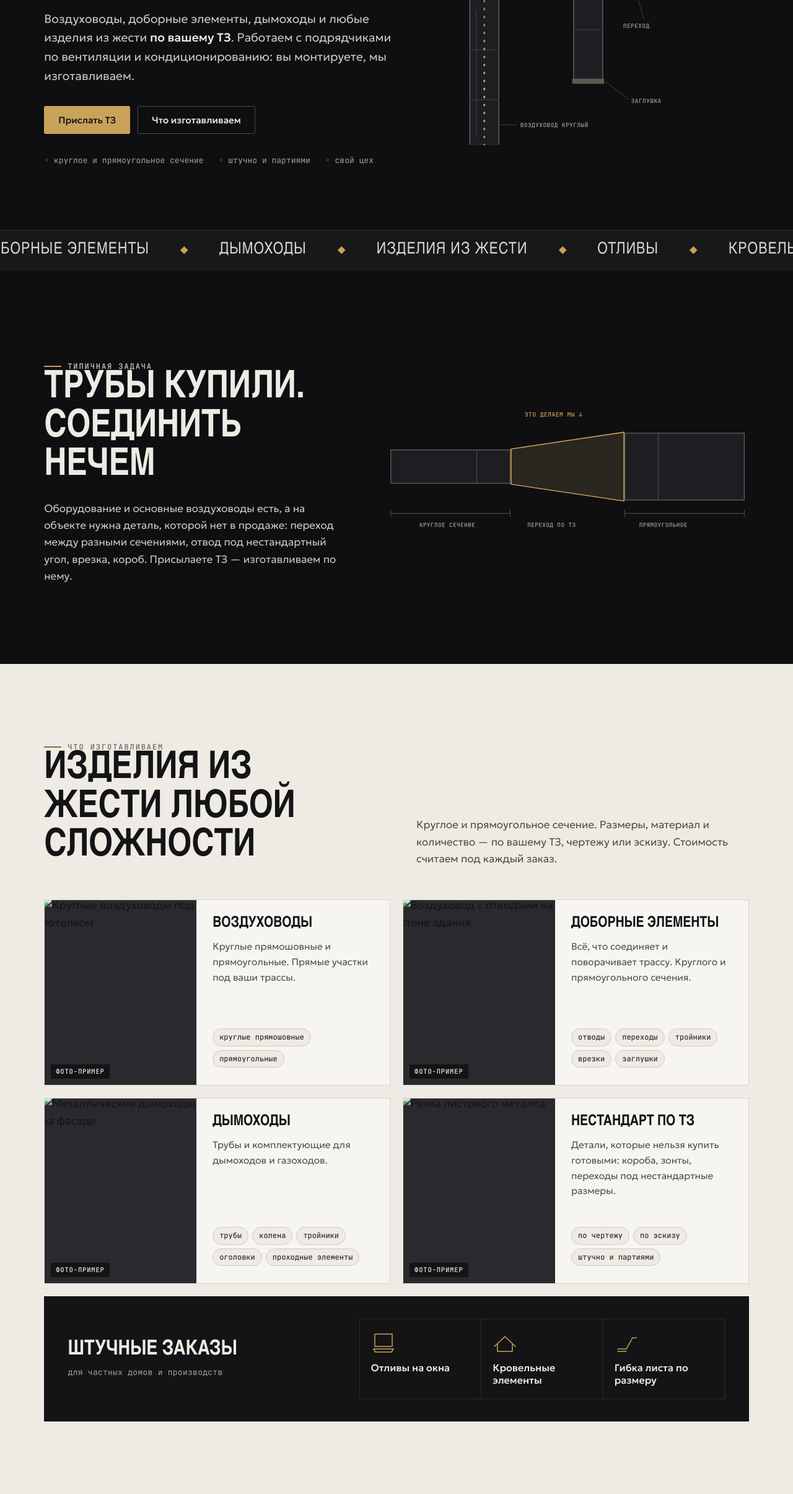
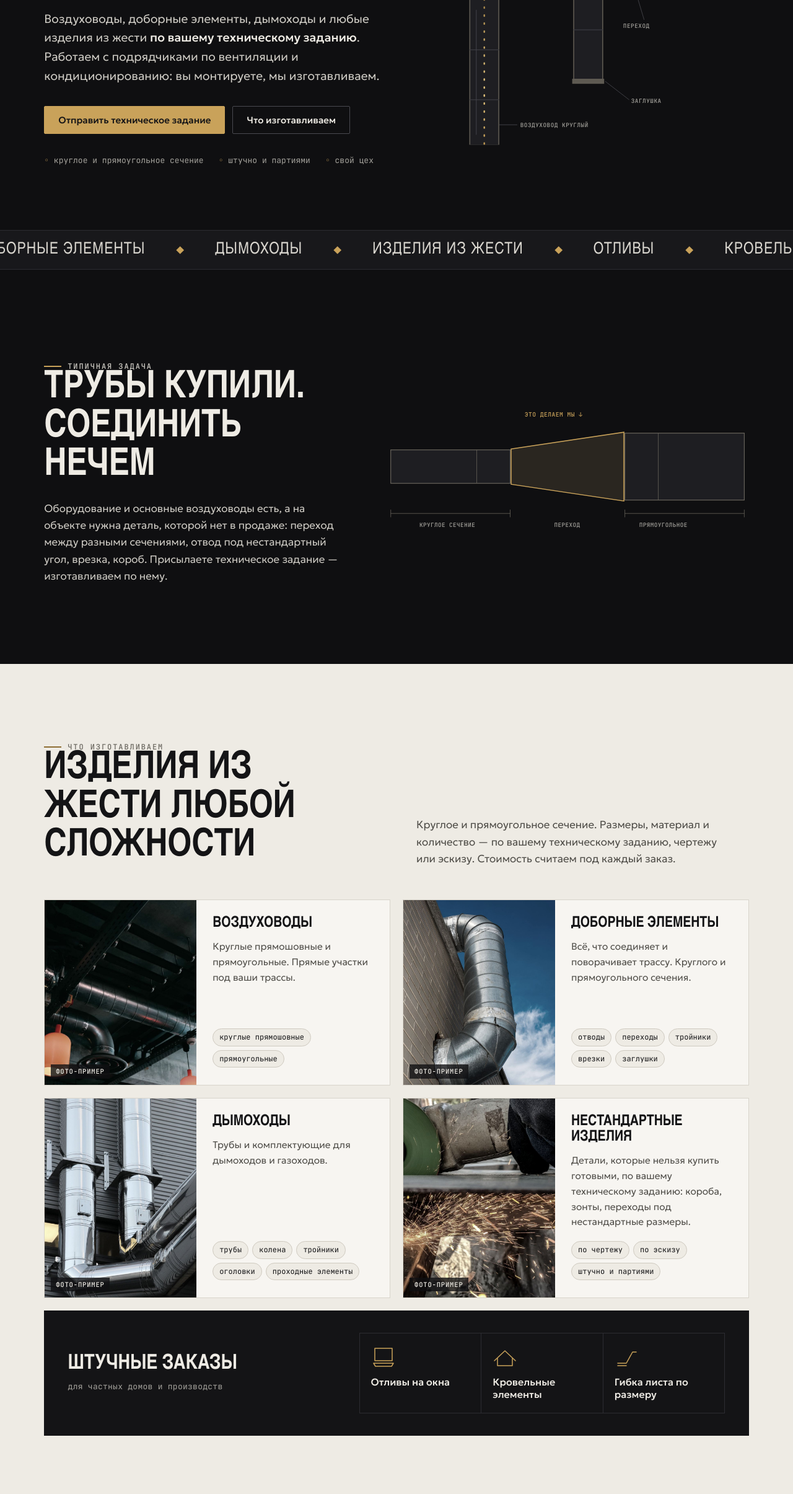
Before and after one commit to ksushabrr-cmd/partner, a plain HTML site: page index.html in a window 1280 px wide. Shown: the part 390-2800 px from the top of the page at 62% size. Drawn offline with Linux system fonts and the light colour scheme; a web font is replaced by a local one.

Commit message:
Add files via upload

```diff
--- a/index.html
+++ b/index.html
@@ -4,7 +4,7 @@
 <meta charset="utf-8">
 <meta name="viewport" content="width=device-width, initial-scale=1, viewport-fit=cover">
 <title>Партнёр — воздуховоды и изделия из жести</title>
-<meta name="description" content="Изготовление воздуховодов, доборных элементов, дымоходов и изделий из жести по ТЗ. Саратов и область. Для подрядчиков по вентиляции и кондиционированию.">
+<meta name="description" content="Изготовление воздуховодов, доборных элементов, дымоходов и изделий из жести по техническому заданию. Саратов и область. Для подрядчиков по вентиляции и кондиционированию.">
 <link rel="preconnect" href="https://fonts.googleapis.com">
 <link rel="preconnect" href="https://fonts.gstatic.com" crossorigin>
 <link rel="stylesheet" href="https://fonts.googleapis.com/css2?family=Tektur:wght@500;600;700&family=Geologica:wght@300;400;500&family=JetBrains+Mono:wght@400;500&display=swap">
@@ -231,9 +231,9 @@ footer .wrap{display:flex;justify-content:space-between;flex-wrap:wrap;gap:12px}
     <div>
       <p class="eyebrow">Саратов и область · с 2015 года</p>
       <h1><span class="ln"><span>Сделаем то,</span></span><span class="ln"><span>чего нет</span></span><span class="ln"><span class="gold">в каталоге</span></span></h1>
-      <p class="lead">Воздуховоды, доборные элементы, дымоходы и любые изделия из жести <b>по вашему ТЗ</b>. Работаем с подрядчиками по вентиляции и кондиционированию: вы монтируете, мы изготавливаем.</p>
+      <p class="lead">Воздуховоды, доборные элементы, дымоходы и любые изделия из жести <b>по вашему техническому заданию</b>. Работаем с подрядчиками по вентиляции и кондиционированию: вы монтируете, мы изготавливаем.</p>
       <div class="hero-cta">
-        <a class="btn" href="#contact">Прислать ТЗ</a>
+        <a class="btn" href="#contact">Отправить техническое задание</a>
         <a class="btn ghost" href="#items">Что изготавливаем</a>
       </div>
       <div class="hero-meta"><span>круглое и прямоугольное сечение</span><span>штучно и партиями</span><span>свой цех</span></div>
@@ -289,7 +289,7 @@ footer .wrap{display:flex;justify-content:space-between;flex-wrap:wrap;gap:12px}
     <div class="rv">
       <p class="eyebrow">Типичная задача</p>
       <h2>Трубы купили. Соединить нечем</h2>
-      <p>Оборудование и основные воздуховоды есть, а на объекте нужна деталь, которой нет в продаже: переход между разными сечениями, отвод под нестандартный угол, врезка, короб. Присылаете ТЗ — изготавливаем по нему.</p>
+      <p>Оборудование и основные воздуховоды есть, а на объекте нужна деталь, которой нет в продаже: переход между разными сечениями, отвод под нестандартный угол, врезка, короб. Присылаете техническое задание — изготавливаем по нему.</p>
     </div>
     <div class="fit rv" id="fit">
       <svg viewBox="0 0 760 300" role="img" aria-label="Между круглой трубой и прямоугольным воздуховодом встаёт переходник">
@@ -303,7 +303,7 @@ footer .wrap{display:flex;justify-content:space-between;flex-wrap:wrap;gap:12px}
         <path class="dim" d="M500 240V256M750 240V256M500 248H750"/>
         <text class="t" x="530" y="276">ПРЯМОУГОЛЬНОЕ</text>
         <text class="tg" x="290" y="46">ЭТО ДЕЛАЕМ МЫ ↓</text>
-        <text class="t" x="296" y="276">ПЕРЕХОД ПО ТЗ</text>
+        <text class="t" x="352" y="276">ПЕРЕХОД</text>
       </svg>
     </div>
   </div>
@@ -313,24 +313,24 @@ footer .wrap{display:flex;justify-content:space-between;flex-wrap:wrap;gap:12px}
   <div class="wrap">
     <div class="cat-head rv">
       <div><p class="eyebrow">Что изготавливаем</p><h2>Изделия из жести любой сложности</h2></div>
-      <p>Круглое и прямоугольное сечение. Размеры, материал и количество — по вашему ТЗ, чертежу или эскизу. Стоимость считаем под каждый заказ.</p>
+      <p>Круглое и прямоугольное сечение. Размеры, материал и количество — по вашему техническому заданию, чертежу или эскизу. Стоимость считаем под каждый заказ.</p>
     </div>
     <div class="items">
       <article class="item rv">
-        <div class="ph"><img src="img/ducts-round.jpg" alt="Круглые воздуховоды под потолком" loading="lazy"><span class="ex">фото-пример</span></div>
+        <div class="ph"><img src="ducts-round.jpg" alt="Круглые воздуховоды под потолком" loading="lazy"><span class="ex">фото-пример</span></div>
         <div class="tx"><h3>Воздуховоды</h3><p>Круглые прямошовные и прямоугольные. Прямые участки под ваши трассы.</p><ul class="chips"><li>круглые прямошовные</li><li>прямоугольные</li></ul></div>
       </article>
       <article class="item rv">
-        <div class="ph"><img src="img/fittings.jpg" alt="Воздуховод с отводами на стене здания" loading="lazy"><span class="ex">фото-пример</span></div>
+        <div class="ph"><img src="fittings.jpg" alt="Воздуховод с отводами на стене здания" loading="lazy"><span class="ex">фото-пример</span></div>
         <div class="tx"><h3>Доборные элементы</h3><p>Всё, что соединяет и поворачивает трассу. Круглого и прямоугольного сечения.</p><ul class="chips"><li>отводы</li><li>переходы</li><li>тройники</li><li>врезки</li><li>заглушки</li></ul></div>
       </article>
       <article class="item rv">
-        <div class="ph"><img src="img/chimney.jpg" alt="Металлические дымоходы на фасаде" loading="lazy"><span class="ex">фото-пример</span></div>
+        <div class="ph"><img src="chimney.jpg" alt="Металлические дымоходы на фасаде" loading="lazy"><span class="ex">фото-пример</span></div>
         <div class="tx"><h3>Дымоходы</h3><p>Трубы и комплектующие для дымоходов и газоходов.</p><ul class="chips"><li>трубы</li><li>колена</li><li>тройники</li><li>оголовки</li><li>проходные элементы</li></ul></div>
       </article>
       <article class="item rv">
-        <div class="ph"><img src="img/tin.jpg" alt="Резка листового металла" loading="lazy"><span class="ex">фото-пример</span></div>
-        <div class="tx"><h3>Нестандарт по ТЗ</h3><p>Детали, которые нельзя купить готовыми: короба, зонты, переходы под нестандартные размеры.</p><ul class="chips"><li>по чертежу</li><li>по эскизу</li><li>штучно и партиями</li></ul></div>
+        <div class="ph"><img src="tin.jpg" alt="Резка листового металла" loading="lazy"><span class="ex">фото-пример</span></div>
+        <div class="tx"><h3>Нестандартные изделия</h3><p>Детали, которые нельзя купить готовыми, по вашему техническому заданию: короба, зонты, переходы под нестандартные размеры.</p><ul class="chips"><li>по чертежу</li><li>по эскизу</li><li>штучно и партиями</li></ul></div>
       </article>
     </div>
 
@@ -348,9 +348,9 @@ footer .wrap{display:flex;justify-content:space-between;flex-wrap:wrap;gap:12px}
 <section id="how">
   <div class="wrap">
     <p class="eyebrow rv">Как работаем</p>
-    <h2 class="rv" style="max-width:13em">От ТЗ до готовой детали</h2>
+    <h2 class="rv" style="max-width:13em">От технического задания до готовой детали</h2>
     <ol class="steps" id="steps">
-      <li class="step rv"><span class="n"><span>01</span></span><h3>ТЗ</h3><p>Присылаете техзадание, чертёж или эскиз на почту либо звоните.</p></li>
+      <li class="step rv"><span class="n"><span>01</span></span><h3>Техническое задание</h3><p>Присылаете его на почту вместе с чертежом или эскизом либо звоните.</p></li>
       <li class="step rv"><span class="n"><span>02</span></span><h3>Расчёт</h3><p>Считаем стоимость и срок под ваш заказ.</p></li>
       <li class="step rv"><span class="n"><span>03</span></span><h3>Изготовление</h3><p>Делаем в своём цеху, штучно или партией.</p></li>
       <li class="step rv"><span class="n"><span>04</span></span><h3>Отгрузка</h3><p>Забираете сами или привозим по Саратову и области.</p></li>
@@ -361,7 +361,7 @@ footer .wrap{display:flex;justify-content:space-between;flex-wrap:wrap;gap:12px}
 <section id="shop" style="padding-top:0">
   <div class="wrap">
     <div class="shop rv">
-      <img src="img/shop.jpg" alt="Цех обработки листового металла" loading="lazy">
+      <img src="shop.jpg" alt="Цех обработки листового металла" loading="lazy">
       <span class="ex">фото-пример</span>
       <div class="cap"><b class="gold">с 2015</b><span>Свой цех в Саратове. Изготавливаем для подрядчиков по Саратову и области.</span></div>
     </div>
@@ -371,8 +371,8 @@ footer .wrap{display:flex;justify-content:space-between;flex-wrap:wrap;gap:12px}
 <section class="contact" id="contact">
   <div class="wrap">
     <p class="eyebrow rv">Контакты</p>
-    <h2 class="rv">Пришлите ТЗ — посчитаем</h2>
-    <p class="sub rv">Стоимость индивидуальная и зависит от изделия, материала и количества. Позвоните или пришлите ТЗ на почту.</p>
+    <h2 class="rv">Пришлите техническое задание — посчитаем</h2>
+    <p class="sub rv">Стоимость индивидуальная и зависит от изделия, материала и количества. Позвоните или пришлите техническое задание на почту.</p>
     <div class="phones rv">
       <a href="tel:+79033281834"><small>Основной</small><b>8 903 328-18-34</b></a>
       <a href="tel:+79179853531"><small>Телефон</small><b>8 917 985-35-31</b></a>
```
